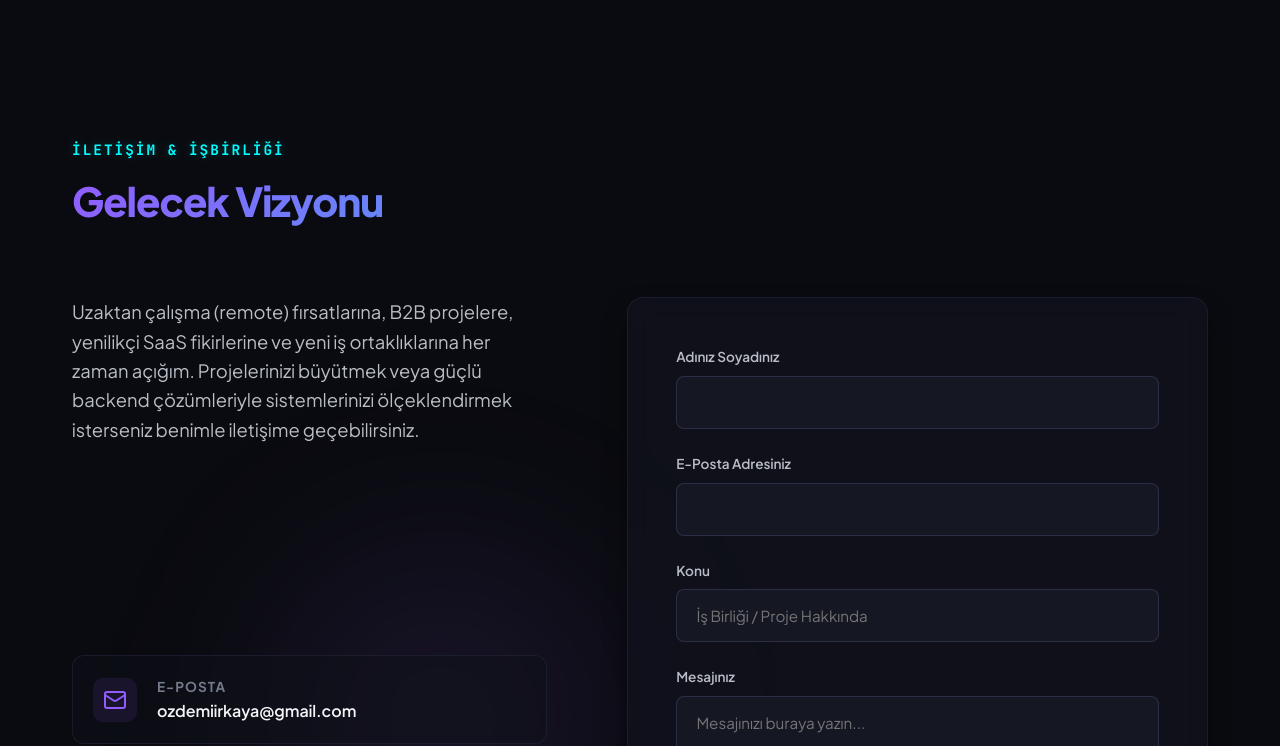
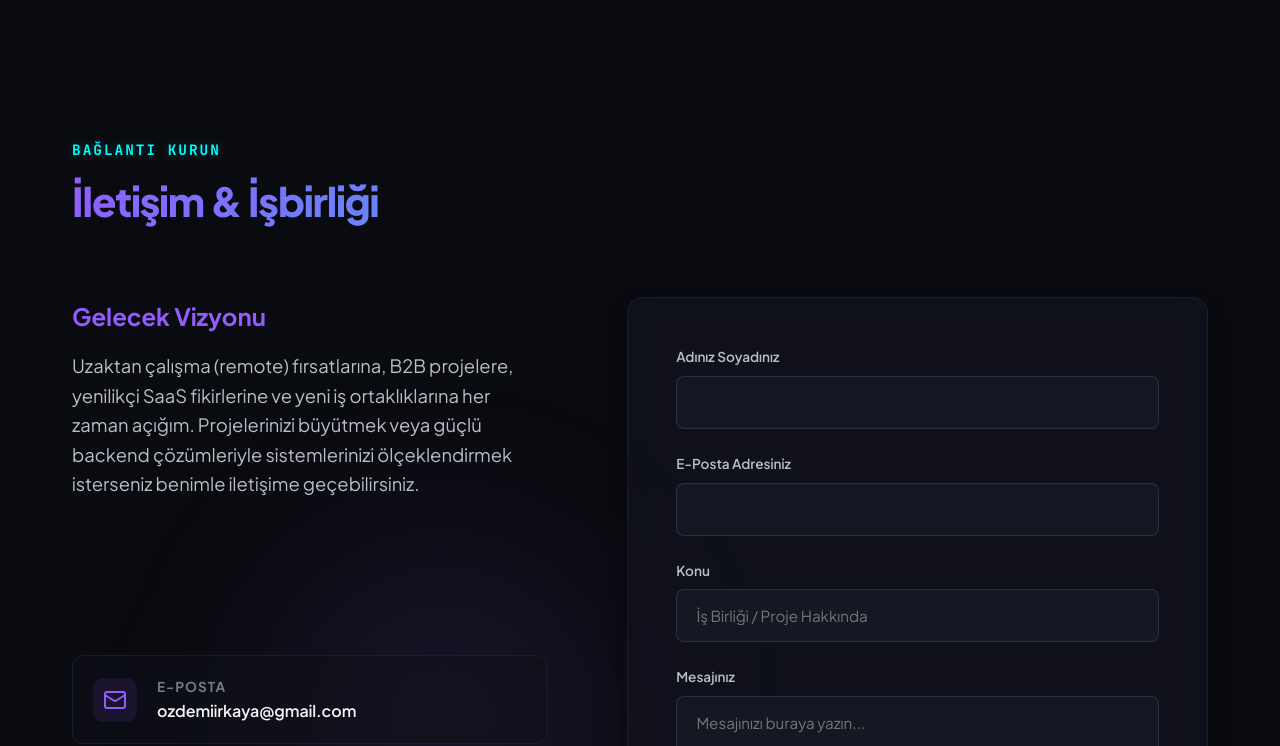
Before and after one commit to ozdemirkaya/ozdemirkaya.github.io, a website: page index.html in a window 1280 px wide. Shown: the part 3820-4566 px from the top of the page. Drawn offline with nearby package versions, Linux system fonts and the light colour scheme.

Commit message:
Update contact section layout structure for better UX

```diff
--- a/index.html
+++ b/index.html
@@ -314,13 +314,14 @@
   <section id="contact">
     <div class="container">
       <div class="section-header reveal">
-        <span class="section-tag">İletişim & İşbirliği</span>
-        <h2 class="section-title">Gelecek Vizyonu</h2>
+        <span class="section-tag">Bağlantı Kurun</span>
+        <h2 class="section-title">İletişim & İşbirliği</h2>
       </div>
 
       <div class="contact-grid">
         <div class="contact-info reveal">
           <div>
+            <h3 class="contact-subtitle">Gelecek Vizyonu</h3>
             <p class="contact-message">
               Uzaktan çalışma (remote) fırsatlarına, B2B projelere, yenilikçi SaaS fikirlerine ve yeni iş ortaklıklarına her zaman açığım.
               Projelerinizi büyütmek veya güçlü backend çözümleriyle sistemlerinizi ölçeklendirmek isterseniz benimle iletişime geçebilirsiniz.
--- a/style.css
+++ b/style.css
@@ -760,6 +760,13 @@ header.scrolled .nav-container {
   justify-content: space-between;
 }
 
+.contact-subtitle {
+  font-size: 1.5rem;
+  font-weight: 700;
+  color: var(--primary);
+  margin-bottom: 1rem;
+}
+
 .contact-message {
   font-size: 1.15rem;
   color: var(--text-secondary);
```
